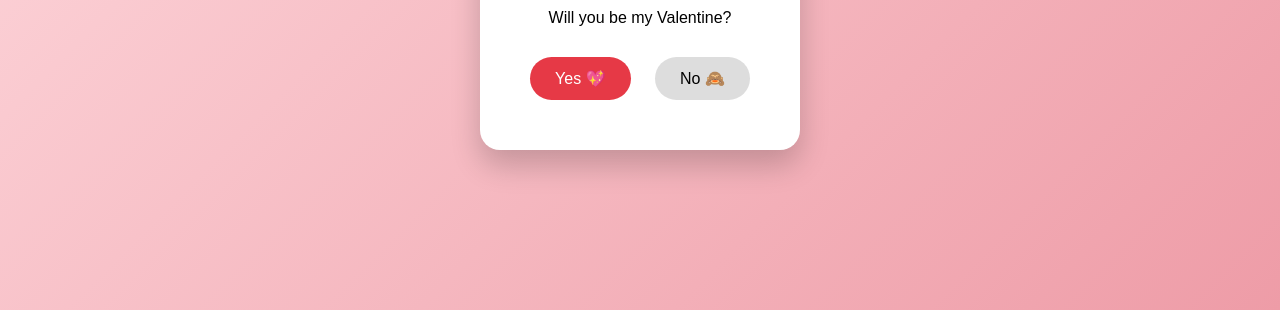
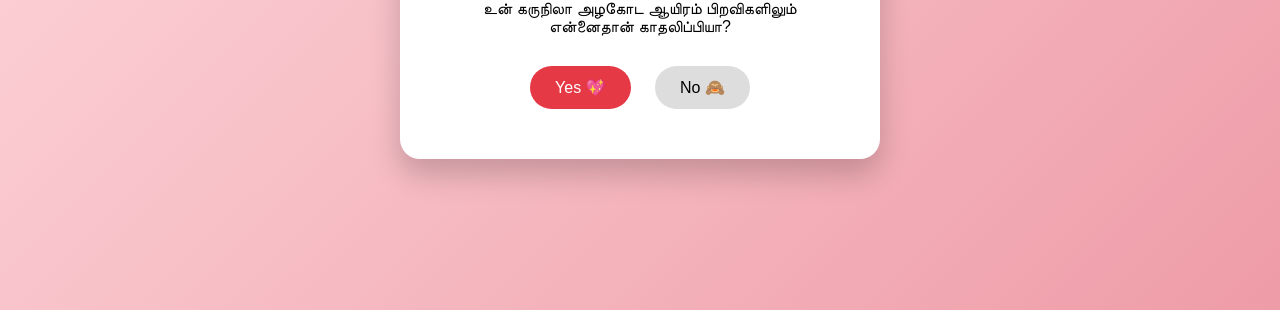
Before and after one commit to veerasakthi31/Chithu_Valentine, a plain HTML site: page index.html in a window 1280 px wide. Shown: the part 490-800 px from the top of the page. Drawn offline with Linux system fonts and the light colour scheme.

Commit message:
Update index.html

```diff
--- a/index.html
+++ b/index.html
@@ -63,7 +63,9 @@
 <div class="card">
     <img src="her.jpg" alt="Our Memory">
     <h1>Hey Chithu 💕</h1>
-    <p>Will you be my Valentine?</p>
+    <p>உன் கருநிலா அழகோட
+ஆயிரம் பிறவிகளிலும்
+என்னைதான் காதலிப்பியா?</p>
 
     <div class="buttons">
         <button id="yesBtn">Yes 💖</button>
```
